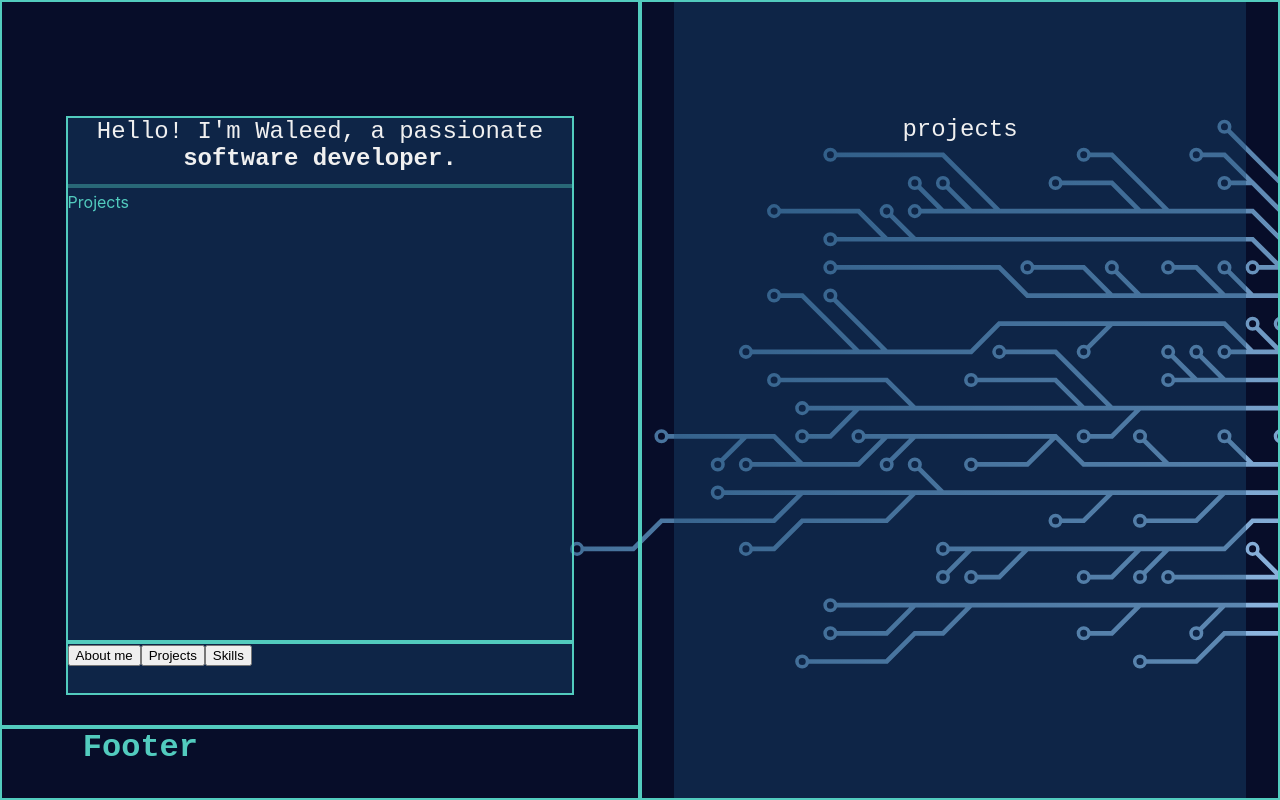
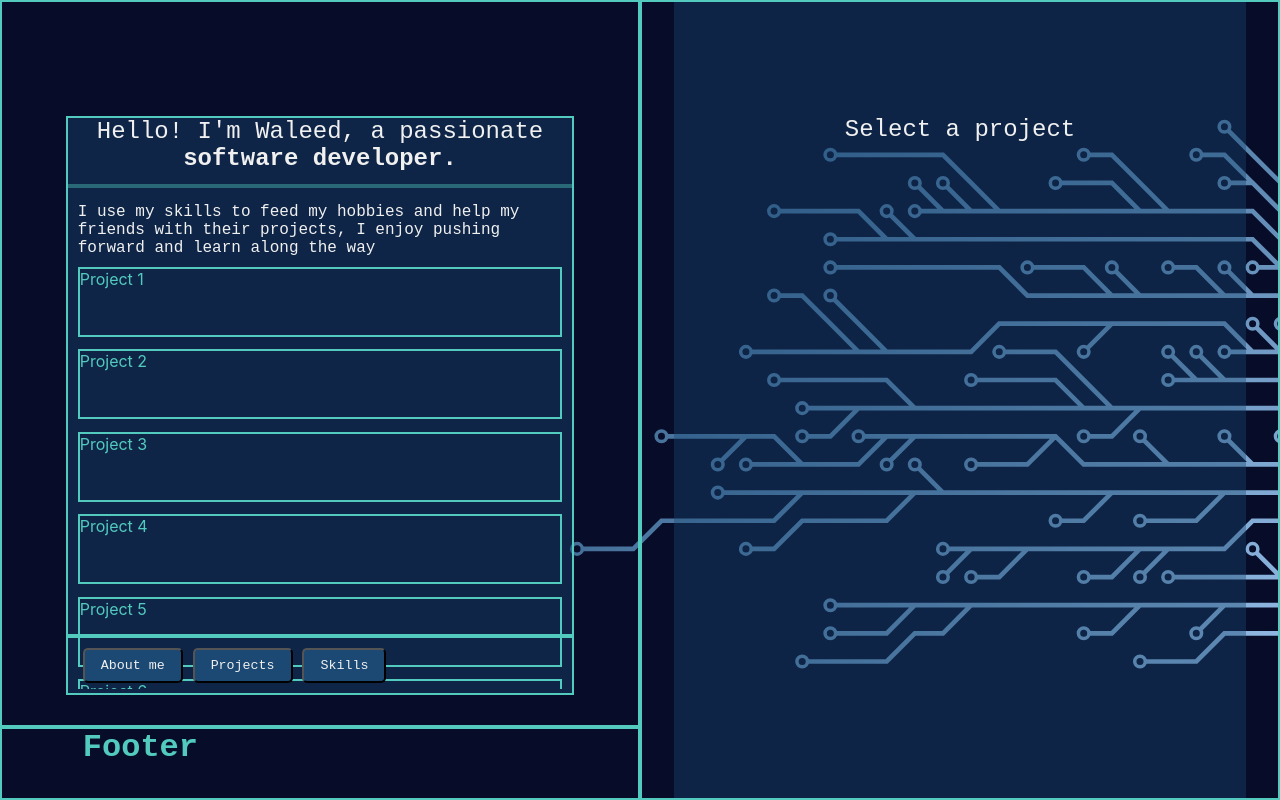
Before and after one commit to Torutu/portfolio, a React (Create React App) app: page / in a window 1280 px wide. Both pictures are taken after a click on the button "Projects". Built offline with nearby package versions, Linux system fonts and the light colour scheme.

Commit message:
improved project

```diff
--- a/src/App.tsx
+++ b/src/App.tsx
@@ -4,7 +4,7 @@ import './pages/content/styles.css';
 import { LeftSide } from './pages/content/leftSide';
 import { RightSide } from './pages/content/rightSide';
 import { Footer } from './pages/content/footer';
-import { PageProvider } from './pages/pageContext';
+import { PageProvider } from './pages/utils/pageContext';
 function App() {
   return (
     <PageProvider>
--- a/src/pages/aboutMe.tsx
+++ b/src/pages/aboutMe.tsx
@@ -1,9 +1,11 @@
-export{aboutMeText}
+export{leftAboutMeText, rightAboutMeText}
 
-const aboutMeText = <p className="leftSide__p">Lorem ipsum dolor sit amet consectetur adipiscing elit.
+const leftAboutMeText = <p className="leftSide__p">Lorem ipsum dolor sit amet consectetur adipiscing elit.
 Quisque faucibus ex sapien vitae pellentesque sem placerat. In id cursus mi
 pretium tellus duis convallis.
 Tempus leo eu aenean sed diam urna tempor. Pulvinar vivamus
 fringilla lacus nec metus bibendum egestas. Iaculis massa nisl
 malesuada lacinia integer nunc posuere. Ut hendrerit semper vel class aptent taciti sociosqu.
 Ad litora torquent per conubia nostra inceptos himenaeos.</p>
+
+const rightAboutMeText = `aboutMe.tsx`
--- a/src/pages/content/leftSide.tsx
+++ b/src/pages/content/leftSide.tsx
@@ -1,5 +1,7 @@
-import { usePage } from "../pageContext";
-import { aboutMeText } from "../aboutMe";
+import { usePage } from "../utils/pageContext";
+import { leftAboutMeText } from "../aboutMe";
+import { LeftProjectsText } from "../projects";
+import { leftSkillsText } from "../skills";
 const introText = `Hello! I'm Waleed, a passionate`;
 const introText2 = ` software developer.`;
 const lineBreak = <svg width="100%" height="4">
@@ -11,10 +13,12 @@ export function LeftSide() {
 
   let pContent =
     page === "aboutMe"
-      ? aboutMeText
+      ? leftAboutMeText
       : page === "projects"
-      ? "Projects"
-      : "Skills";
+      ? <LeftProjectsText/>
+      : page === "skills"
+      ? leftSkillsText
+      : "";
 
   return (
     <div className="leftSide">
--- a/src/pages/content/rightSide.tsx
+++ b/src/pages/content/rightSide.tsx
@@ -1,12 +1,18 @@
-import { usePage } from "../pageContext";
+import { usePage } from "../utils/pageContext";
 
 export function RightSide() {
-  const { page } = usePage();
+  const { page, selectedProject } = usePage();
+
+  let pContent = "";
+  if (page === "aboutMe") pContent = "About me content";
+  else if (page === "projects") {
+    pContent = selectedProject ? `${selectedProject}`: "Select a project";
+  } else if (page === "skills") pContent = "Skills content";
 
   return (
     <div className="rightSide">
       <div className="rightSide__inner">
-        <h1 className="rightSide__h">{page}</h1>
+        <h1 className="rightSide__h">{pContent}</h1>
       </div>
     </div>
   );
--- a/src/pages/content/styles.css
+++ b/src/pages/content/styles.css
@@ -39,7 +39,7 @@
  height:80%;
  margin-left: 10%;
  margin-top: 18%;
-display: grid;
+ display: grid;
  grid-template-columns: 1fr;
  grid-template-rows: 1fr 0.1fr;
  grid-column-gap: 0px;
@@ -95,3 +95,59 @@ display: grid;
   padding-right: 2%;
   padding-top: 2%;
 }
+
+.leftSide__menu {
+  display: grid;
+  grid-template-columns: 1fr;
+  grid-auto-rows: 20%;
+  height: 80%;
+  max-height: calc(5 * 20%);
+  overflow-y: auto;
+  padding-bottom: 2%;
+  margin-top: 2%;
+}
+
+.leftSide__menu::-webkit-scrollbar {
+  width: 8px; /* width of the scrollbar */
+}
+
+.leftSide__menu::-webkit-scrollbar-track {
+  background: #1b4973; /* track color */
+  border-radius: 4px;
+}
+
+.leftSide__menu::-webkit-scrollbar-thumb {
+  background-color: #52cbbe67; /* thumb color */
+  border-radius: 4px;
+  border: 2px solid #1b4973; /* optional: adds padding around thumb */
+}
+
+.leftSide__menu_item {
+  border: 2px solid var(--primary-light-color);
+  margin-left: 2%;
+  margin-right: 2%;
+  height: 80%;
+}
+
+.leftSide__inner_lower{
+  display: flex;
+  align-items: center;
+  justify-content: flex-start;
+  flex-direction: row;
+  padding-bottom: 2%;
+  padding-left: 3%;
+}
+
+.leftSide__btn {
+  display: flex;            /* makes the button a flex container */
+  justify-content: center;  /* horizontal centering */
+  align-items: center;      /* vertical centering */
+
+  margin-top: 2%;
+  margin-right: 2%;
+  padding: 0.5rem 1rem;    /* adjust spacing around text */
+  font-family: var(--font-family);
+  background-color: var(--secondary-dark-color);
+  color: var(--header-primary-light-color);
+  border-radius: 5px;
+}
--- a/src/pages/pageContext.tsx
+++ /dev/null
@@ -1,27 +0,0 @@
-import { createContext, useContext, useState, useEffect } from "react";
-
-const PageContext = createContext<any>(null);
-
-export function PageProvider({ children }: any) {
-  const [page, setPage] = useState(() => {
-    return localStorage.getItem("page") || "aboutMe";
-  });
-
-  useEffect(() => {
-    localStorage.setItem("page", page);
-  }, [page]);
-
-  return (
-    <PageContext.Provider value={{ page, setPage }}>
-    <div className="App">
-      <div className="layout">
-      {children}
-      </div>
-    </div>
-    </PageContext.Provider>
-  );
-}
-
-export function usePage() {
-  return useContext<any>(PageContext);
-}
--- a/src/pages/projects.tsx
+++ b/src/pages/projects.tsx
@@ -1 +1,26 @@
-export{}
+import { usePage } from "./utils/pageContext";
+
+export function LeftProjectsText() {
+  const { setSelectedProject } = usePage();
+
+  return (
+    <>
+      <p className="leftSide__p">
+        I use my skills to feed my hobbies and help my friends with their
+        projects, I enjoy pushing forward and learn along the way
+      </p>
+      <div className="leftSide__menu">
+        <div className="leftSide__menu_item" onClick={() => setSelectedProject("project1")}>Project 1</div>
+        <div className="leftSide__menu_item" onClick={() => setSelectedProject("project2")}>Project 2</div>
+        <div className="leftSide__menu_item" onClick={() => setSelectedProject("project3")}>Project 3</div>
+        <div className="leftSide__menu_item" onClick={() => setSelectedProject("project4")}>Project 4</div>
+        <div className="leftSide__menu_item" onClick={() => setSelectedProject("project5")}>Project 5</div>
+        <div className="leftSide__menu_item" onClick={() => setSelectedProject("project6")}>Project 6</div>
+        <div className="leftSide__menu_item" onClick={() => setSelectedProject("project7")}>Project 7</div>
+        <div className="leftSide__menu_item" onClick={() => setSelectedProject("project8")}>Project 8</div>
+        <div className="leftSide__menu_item" onClick={() => setSelectedProject("project9")}>Project 9</div>
+        <div className="leftSide__menu_item" onClick={() => setSelectedProject("project10")}>Project 10</div>
+      </div>
+    </>
+  );
+}
--- a/src/pages/skills.tsx
+++ b/src/pages/skills.tsx
@@ -1 +1,9 @@
-export{}
+export{leftSkillsText, rightSkillsText}
+
+const leftSkillsText = <p className="leftSide__p">Lorem ipsum dolor sit amet consectetur adipiscing elit.
+Quisque faucibus ex sapien vitae pellentesque sem placerat. In id cursus mi
+pretium tellus duis convallis.
+Tempus leo eu aenean sed diam urna tempor. Pulvinar vivamus
+Tempus leo eu aenean sed diam urna tempor. Pulvinar vivamus </p>
+
+const rightSkillsText = "skills.tsx"
--- /dev/null
+++ b/src/pages/utils/pageContext.tsx
@@ -0,0 +1,32 @@
+import { createContext, useContext, useState } from "react";
+
+interface PageContextType {
+  page: string;
+  setPage: (page: string) => void;
+  selectedProject: string;
+  setSelectedProject: (project: string) => void;
+}
+
+const PageContext = createContext<PageContextType>({
+  page: "aboutMe",
+  setPage: () => {},
+  selectedProject: "",
+  setSelectedProject: () => {},
+});
+
+export const PageProvider = ({ children }: any) => {
+  const [page, setPage] = useState("aboutMe");
+  const [selectedProject, setSelectedProject] = useState("");
+
+  return (
+    <PageContext.Provider value={{ page, setPage, selectedProject, setSelectedProject }}>
+    <div className="App">
+      <div className="layout">
+      {children}
+      </div>
+    </div>
+    </PageContext.Provider>
+  );
+}
+
+export const usePage = () => useContext(PageContext);
```
